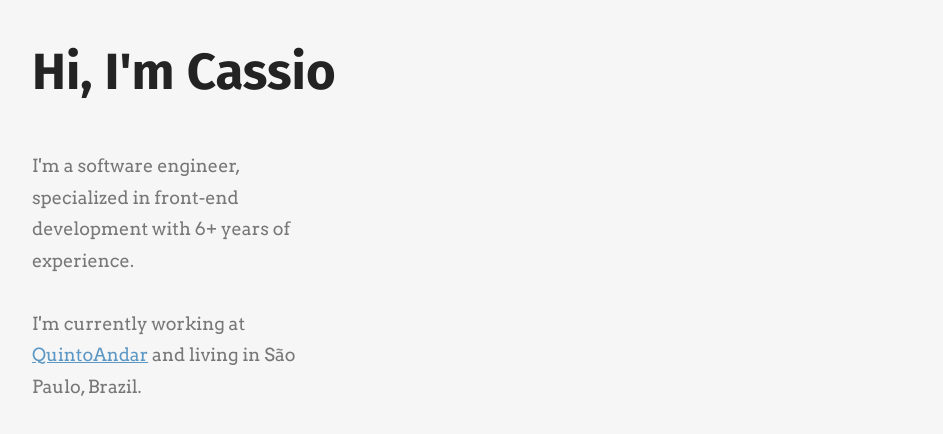
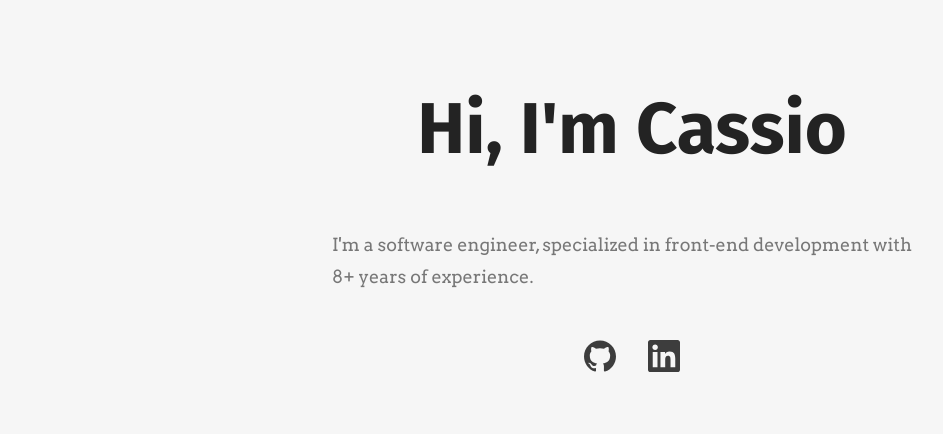
Before and after one commit to cassiocardoso/cassiocardoso.me, a Gatsby site: page / in a window 1280 px wide. Shown: the whole page, without its empty margins (8-951 px from the left). Built offline with nearby package versions, Linux system fonts and the light colour scheme; Gatsby itself is replaced by a stand-in of ours; some packages are replaced by stand-ins of ours.

Commit message:
Update homepage (#1)

```diff
--- a/package.json
+++ b/package.json
@@ -31,6 +31,7 @@
     "react": "^16.4.2",
     "react-dom": "^16.4.2",
     "react-emotion": "^9.2.8",
+    "react-event-timeline": "^1.5.4",
     "react-helmet": "^5.2.0",
     "react-typography": "^0.16.13",
     "typeface-montserrat": "0.0.43",
--- a/src/components/Content.js
+++ /dev/null
@@ -1,13 +0,0 @@
-import styled from 'react-emotion';
-
-import palette from '../utils/palette';
-import spacing from '../utils/spacing';
-
-const Content = styled('div')`
-  background-color: ${({ location }) =>
-    location.pathname !== '/' ? palette.pureWhite : palette.wildSand};
-  flex: 1;
-  padding: ${spacing.basePadding};
-`;
-
-export default Content;
--- /dev/null
+++ b/src/components/Image.js
@@ -0,0 +1,26 @@
+import React from 'react';
+import PropTypes from 'prop-types';
+import styled from 'react-emotion';
+
+const Img = styled('img')`
+  margin: 8px;
+  opacity: 0.75;
+  padding: 8px;
+`;
+
+const Image = ({ height, src, width }) => (
+  <Img height={height} src={src} width={width} />
+);
+
+Image.PropTypes = {
+  height: PropTypes.number,
+  src: PropTypes.string.isRequired,
+  width: PropTypes.number,
+};
+
+Image.defaultProps = {
+  height: 48,
+  width: 48,
+};
+
+export default Image;
--- a/src/components/Sidebar.js
+++ /dev/null
@@ -1,30 +0,0 @@
-import React from 'react';
-import styled from 'react-emotion';
-
-import Title from './Title';
-import messages from '../utils/messages';
-import palette from '../utils/palette';
-import spacing from '../utils/spacing';
-
-const StyledSidebar = styled('div')`
-  background-color: ${palette.wildSand};
-  padding: ${spacing.basePadding};
-  width: ${spacing.sidebarWidth};
-  min-width: ${spacing.sidebarMinWidth};
-`;
-
-const Sidebar = () => (
-  <StyledSidebar>
-    <Title>{messages.title}</Title>
-    <p>{messages.description}</p>
-    <p>
-      I'm currently working at{' '}
-      <a href="https://quintoandar.com.br" target="_blank" rel="noopener">
-        QuintoAndar
-      </a>{' '}
-      and living in São Paulo, Brazil.
-    </p>
-  </StyledSidebar>
-);
-
-export default Sidebar;
--- a/src/components/Title.js
+++ /dev/null
@@ -1,10 +0,0 @@
-import styled from 'react-emotion';
-
-import { rhythm, scale } from '../utils/typography';
-
-const Title = styled('h1')`
-  ${scale(1.5)};
-  margin: ${`0 0 ${rhythm(1.5)} 0`};
-`;
-
-export default Title;
--- a/src/components/Wrapper.js
+++ b/src/components/Wrapper.js
@@ -1,10 +1,16 @@
 import styled from 'react-emotion';
 
+import palette from '../utils/palette';
+import spacing from '../utils/spacing';
+
 const Wrapper = styled('div')`
+  align-items: center;
+  background-color: ${palette.wildSand};
   display: flex;
+  flex-direction: column;
   margin: 0 auto;
   min-height: 100vh;
-  padding: 0;
+  padding: ${spacing.baseSpacing};
 `;
 
 export default Wrapper;
--- a/src/components/layout.js
+++ /dev/null
@@ -1,14 +0,0 @@
-import React from 'react';
-
-import Content from './Content';
-import Sidebar from './Sidebar';
-import Wrapper from './Wrapper';
-
-const Layout = ({ children, location }) => (
-  <Wrapper>
-    <Sidebar />
-    <Content location={location}>{children}</Content>
-  </Wrapper>
-);
-
-export default Layout;
--- a/src/pages/index.js
+++ b/src/pages/index.js
@@ -1,8 +1,30 @@
 import React, { PureComponent } from 'react';
+import styled from 'react-emotion';
 import get from 'lodash/get';
 import Helmet from 'react-helmet';
 
-import Layout from '../components/layout';
+import Image from '../components/Image';
+import Wrapper from '../components/Wrapper';
+import messages from '../utils/messages';
+import spacing from '../utils/spacing';
+import github from '../assets/github.svg';
+import linkedin from '../assets/linkedin.svg';
+
+const PageTitle = styled('h1')`
+  font-size: 4rem;
+  margin: ${spacing.halfBaseSpacing} 0 ${spacing.baseSpacing};
+  text-align: center;
+`;
+
+const Content = styled('div')`
+  max-width: ${spacing.contentMaxWidth};
+`;
+
+const SocialIconsWrapper = styled('div')`
+  align-items: center;
+  display: flex;
+  justify-content: center;
+`;
 
 class Index extends PureComponent {
   render() {
@@ -14,13 +36,28 @@ class Index extends PureComponent {
     );
 
     return (
-      <Layout location={location}>
-        <Helmet
-          htmlAttributes={{ lang: 'en' }}
-          meta={[{ name: 'description', content: siteDescription }]}
-          title={siteTitle}
-        />
-      </Layout>
+      <Wrapper>
+        <Content>
+          <PageTitle>{messages.title}</PageTitle>
+          <p>{messages.description}</p>
+          <SocialIconsWrapper>
+            <a
+              href="https://github.com/cassiocardoso"
+              target="_blank"
+              rel="noopener"
+            >
+              <Image src={github} />
+            </a>
+            <a
+              href="https://www.linkedin.com/in/cassiocardoso/"
+              target="_blank"
+              rel="noopener"
+            >
+              <Image src={linkedin} />
+            </a>
+          </SocialIconsWrapper>
+        </Content>
+      </Wrapper>
     );
   }
 }
--- a/src/templates/blog-post.js
+++ b/src/templates/blog-post.js
@@ -3,7 +3,6 @@ import Helmet from 'react-helmet';
 import { Link, graphql } from 'gatsby';
 import get from 'lodash/get';
 
-import Layout from '../components/layout';
 import { rhythm, scale } from '../utils/typography';
 
 class BlogPost extends PureComponent {
@@ -14,7 +13,7 @@ class BlogPost extends PureComponent {
     const { previous, next } = this.props.pageContext;
 
     return (
-      <Layout location={this.props.location}>
+      <div>
         <Helmet
           htmlAttributes={{ lang: 'en' }}
           meta={[{ name: 'description', content: siteDescription }]}
@@ -63,7 +62,7 @@ class BlogPost extends PureComponent {
             </li>
           )}
         </ul>
-      </Layout>
+      </div>
     );
   }
 }
--- a/src/utils/messages.js
+++ b/src/utils/messages.js
@@ -1,6 +1,6 @@
 const messages = {
   title: `Hi, I'm Cassio`,
-  description: `I'm a software engineer, specialized in front-end development with 6+ years of experience.`,
+  description: `I'm a software engineer, specialized in front-end development with 8+ years of experience.`,
 };
 
 export default messages;
--- a/src/utils/palette.js
+++ b/src/utils/palette.js
@@ -1,8 +1,11 @@
 const palette = {
   almostBlack: '#232323',
+  neonYellow: '#f4f203',
+  pewterGray: '#777',
   pureWhite: '#fff',
   saintPatrickBlue: '#2f297c',
   shakespeareBlue: '#5d98c4',
+  tuatara: '#363636',
   wildSand: '#f6f6f6',
 };
 
--- a/src/utils/spacing.js
+++ b/src/utils/spacing.js
@@ -1,8 +1,11 @@
+const BASE_PADDING_VALUE = 60;
+
 const spacing = {
-  basePadding: '40px',
-  contentMaxWidth: '700px',
-  sidebarWidth: '30%',
-  sidebarMinWidth: '320px',
+  baseSpacing: `${BASE_PADDING_VALUE}px`,
+  contentMaxWidth: '600px',
+  halfBaseSpacing: `${BASE_PADDING_VALUE / 2}px`,
+  sidebarWidth: '35%',
+  sidebarMinWidth: '350px',
 };
 
 export default spacing;
--- a/src/utils/theme.js
+++ b/src/utils/theme.js
@@ -17,7 +17,7 @@ const theme = {
   headerFontFamily: ['Fira Sans', 'sans-serif'],
   bodyFontFamily: ['Arvo', 'sans-serif'],
   headerColor: palette.almostBlack,
-  bodyColor: '#777',
+  bodyColor: palette.pewterGray,
   headerWeight: 700,
   bodyWeight: 400,
   boldWeight: 700,
```
Also changed, not shown: src/components/PageTitle.js (deleted, +0 -10 lines), src/assets/github.svg (added), src/assets/linkedin.svg (added), 1 other file.
